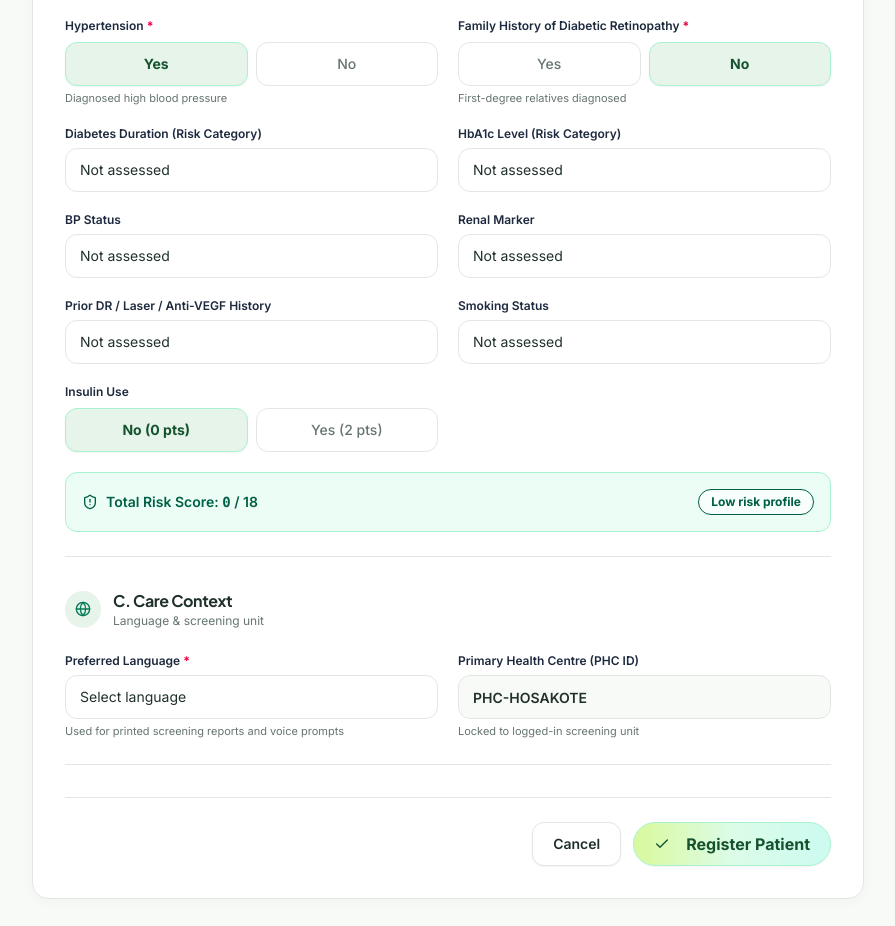
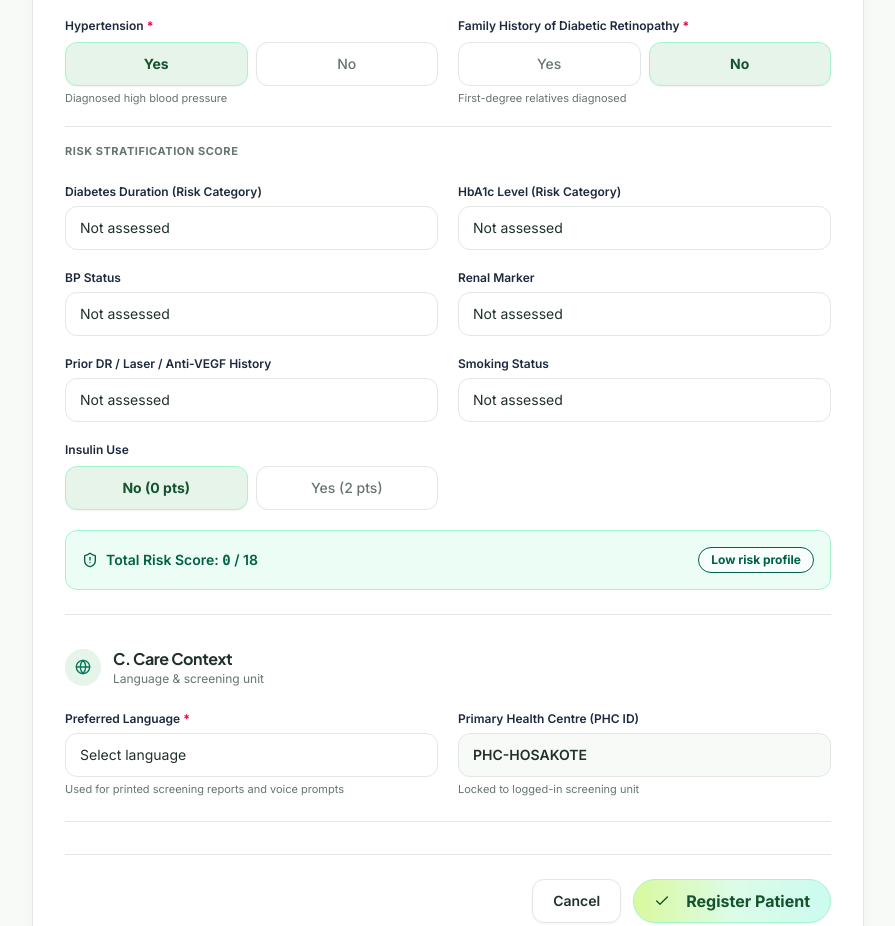
Before and after one commit to Mohammad-Adnan-Shakil/DRISHTI-AI, a React (Vite) app in the folder frontend/: page /register in a window 1280 px wide. Shown: the part 860-1786 px from the top of the page, without its empty margins (192-1087 px from the left). Built offline with nearby package versions, Linux system fonts and the light colour scheme.

Commit message:
fix: add Risk Stratification Score subheading divider in Section B

```diff
--- a/frontend/src/pages/Register.jsx
+++ b/frontend/src/pages/Register.jsx
@@ -320,6 +320,11 @@ export default function Register() {
                     <p className="text-[11px] text-[#66756D] mt-1">First-degree relatives diagnosed</p>
                   </div>
 
+                  {/* Divider + subheading separating clinical inputs from risk scoring */}
+                  <div className="sm:col-span-2 pt-2 pb-1 border-t border-[#E2E7E3] flex items-center gap-2">
+                    <span className="text-[11px] font-bold uppercase tracking-wider text-[#66756D] mt-2">Risk Stratification Score</span>
+                  </div>
+
                   {/* Risk Score fields — weighted clinical risk profile (max 18 points) */}
                   {RISK_SCORE_FIELDS.map(field => (
                     <div key={field.key}>
```
